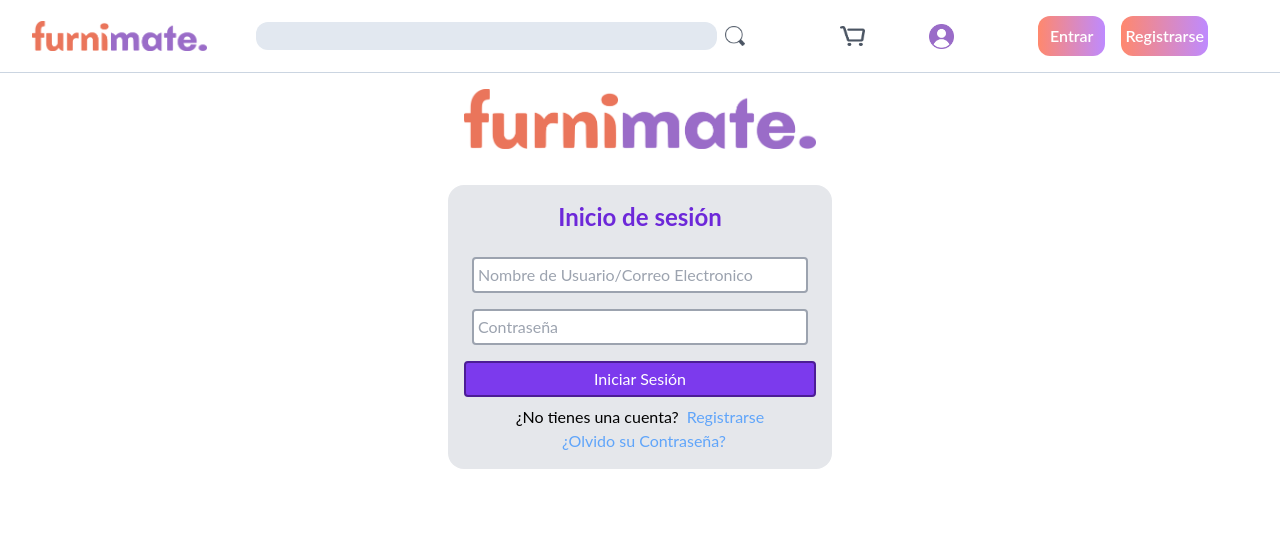
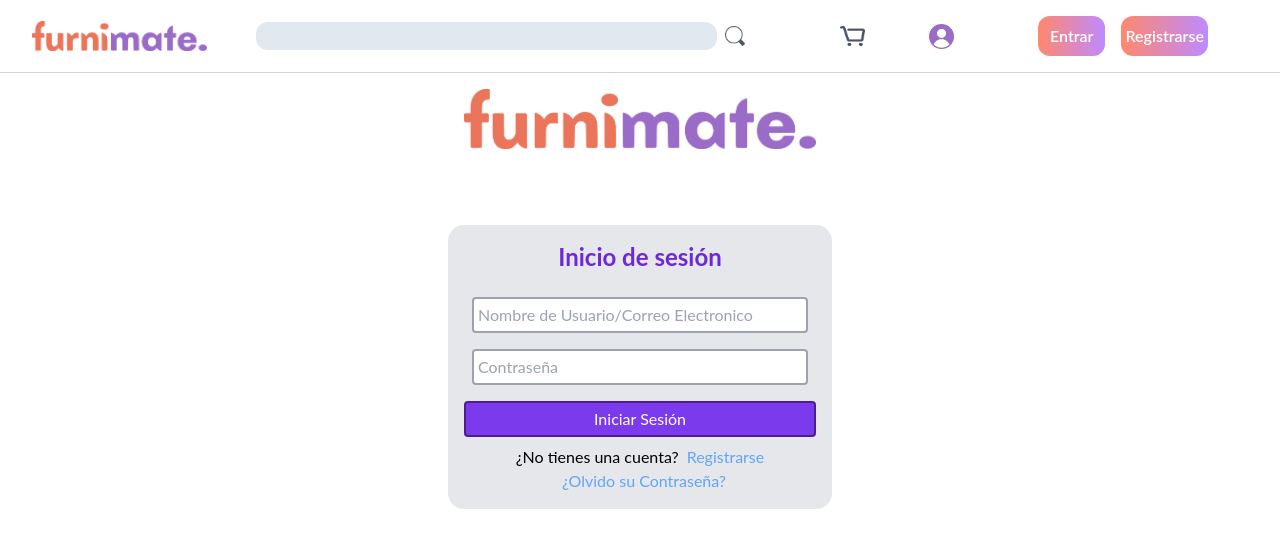
Before and after one commit to plantnt/reactmate, a React (Vite) app: page /logIn in a window 1280 px wide. Shown: the top 548 px of the page. Built offline with nearby package versions, Linux system fonts and the light colour scheme.

Commit message:
padding login modified:   src/pages/Login.tsx

```diff
--- a/src/pages/Login.tsx
+++ b/src/pages/Login.tsx
@@ -5,7 +5,7 @@ export default function LogIn(){
         <>
             <div className="container flex flex-col items-center justify-center">
 
-            <NavLink to="/" className="max-w-96">
+            <NavLink to="/" className="max-w-96 pb-10">
                 <img src="./src\assets\textLogo.png" className="p-4"></img>
             </NavLink>
 
```
